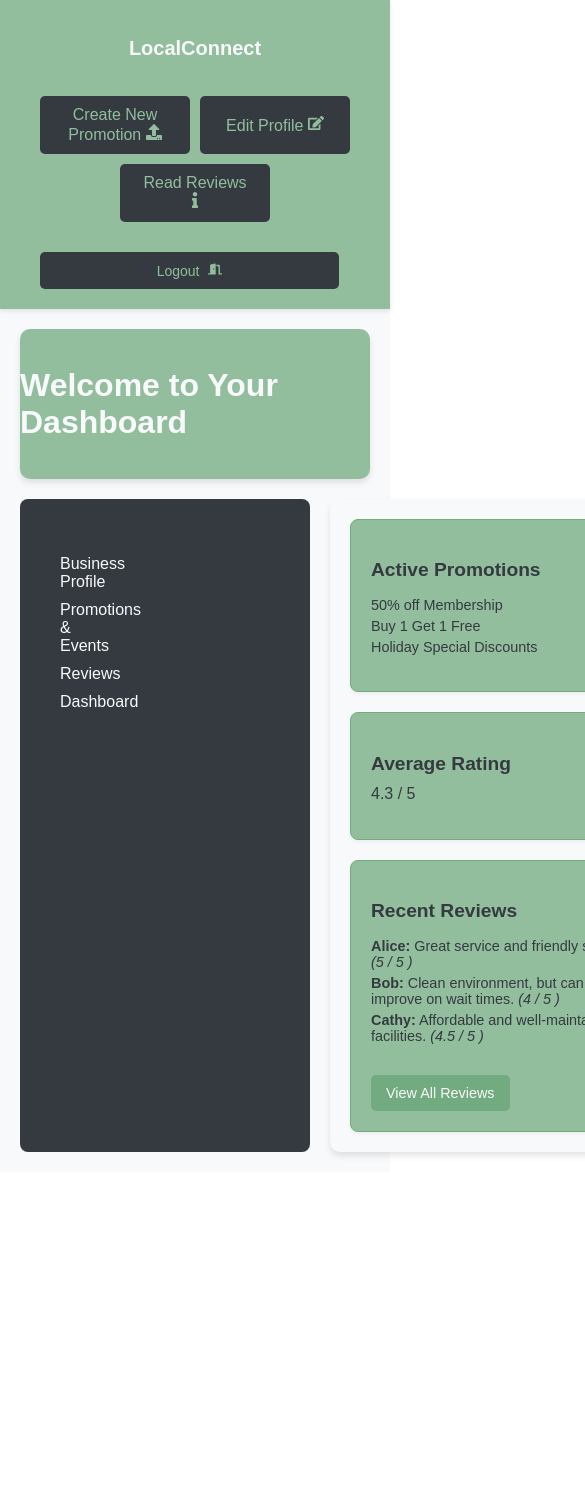
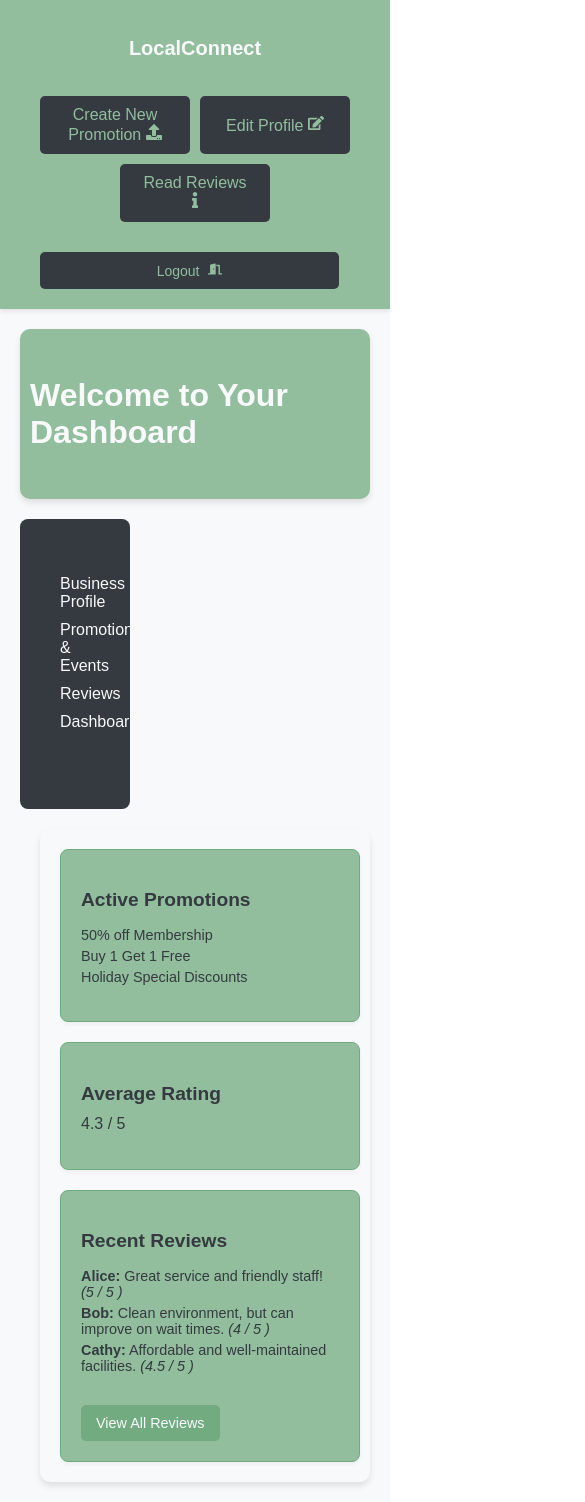
Before and after one commit to juzgit/Business-Discovery, a React (Create React App) app in the folder business-discovery/: page / in a window 390 px wide. Shown: the top 1502 px of the page, 585 px wide, since content can reach past the window. Before the commit the page ends 1172 px from the top, so only its background shows below. Built offline with nearby package versions, Linux system fonts and the light colour scheme.

Commit message:
Made BusinessHomePage responsive

```diff
--- a/business-discovery/src/businessPageStyling/BusinessHomePage.scss
+++ b/business-discovery/src/businessPageStyling/BusinessHomePage.scss
@@ -115,3 +115,61 @@ $neutralColor2: #343A40;
     }
   }
 }
+
+@media screen and (max-width: 768px){
+    .dashboard{
+        flex-direction: column;
+
+        .sidebar{
+            margin-bottom: 20px;
+            flex: none;
+        }
+    }
+
+    .heading-container{
+        height: auto;
+        padding: 20px 10px;
+
+        .user-dashboard{
+            font-size: 2rem;
+        }
+    }
+}
+
+@media screen and (max-width: 480px){
+    .dashboard{
+        .main-content{
+            padding: 10px;
+        }
+
+        .metrics{
+            grid-template-columns: 1fr;
+            gap: 15px;
+        }
+
+        .metric{
+            padding: 15px;
+
+            h3{
+                font-size: 1rem;
+            }
+
+            p{
+                font-size: 1rem;
+            }
+
+            .reviews-button{
+                font-size: 0.8rem;
+                padding: 8px 10px;
+            }
+        }
+    }
+
+    .heading-container{
+        padding: 10px;
+
+        .user-dashboard{
+            font-size: 1.5rem;
+        }
+    }
+}
```
